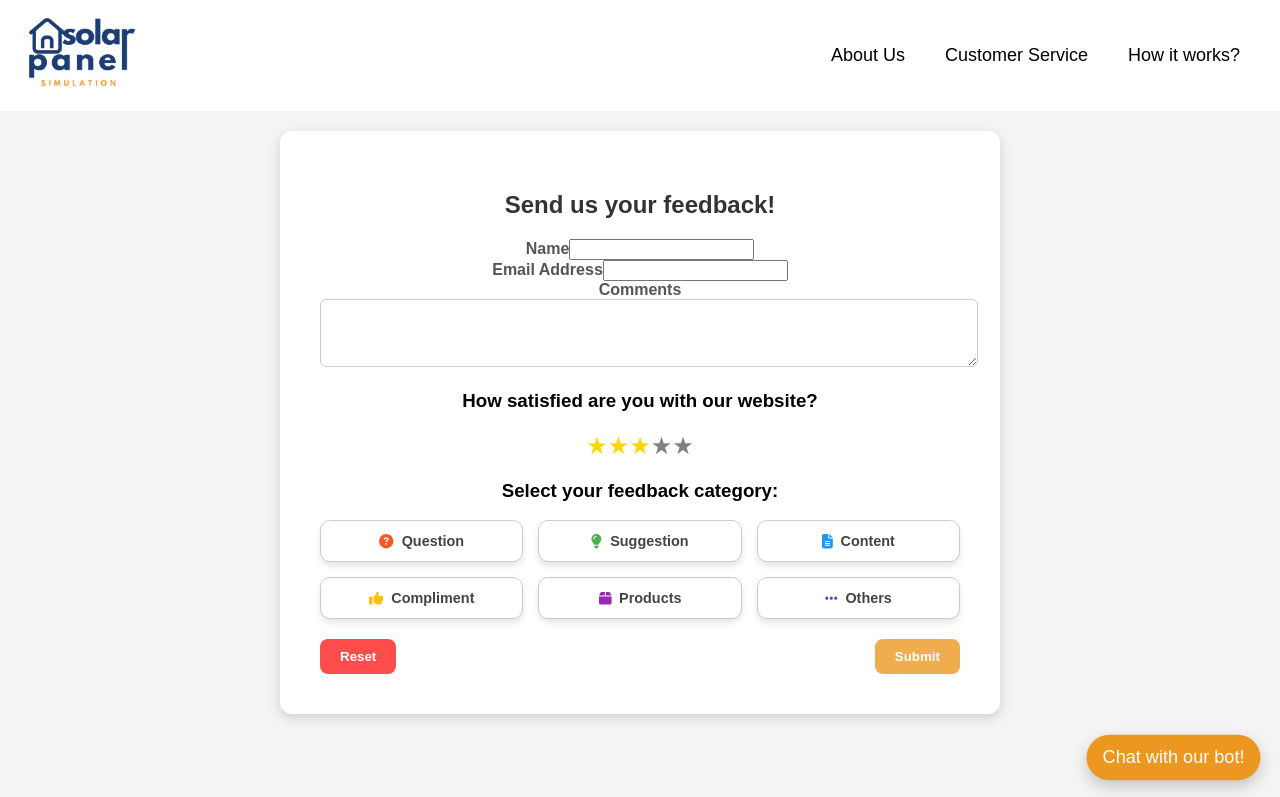
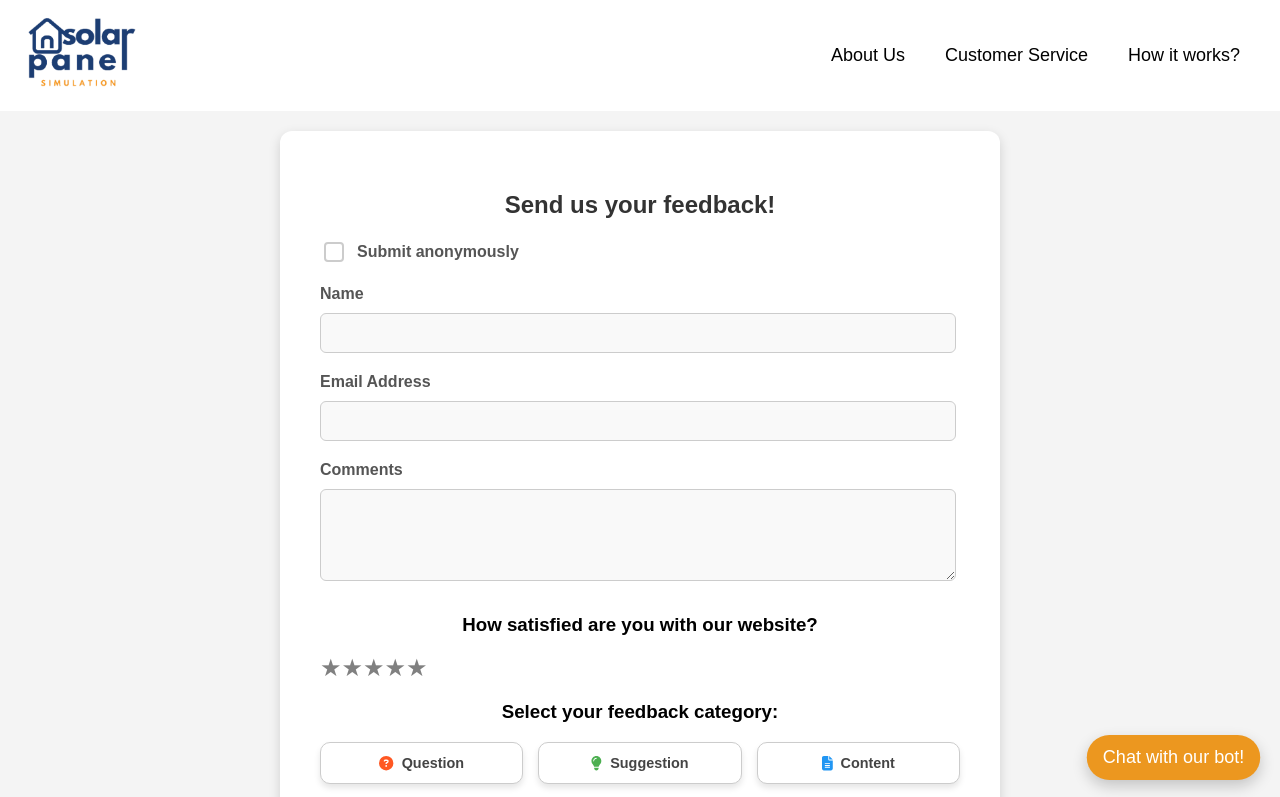
Before and after one commit to isravx0/AfstudeerProject, a React (Create React App) app in the folder project/my-app/: page /feedback in a window 1280 px wide. Shown: the top 797 px of the page. Built offline with nearby package versions, Linux system fonts and the light colour scheme.

Commit message:
Fix: Align anonymous feedback handling between client and server

```diff
--- a/project/my-app/src/components/feedback/FeedbackForm.js
+++ b/project/my-app/src/components/feedback/FeedbackForm.js
@@ -2,16 +2,19 @@ import React, { useState } from 'react';
 import Rating from 'react-rating-stars-component';
 import { FontAwesomeIcon } from '@fortawesome/react-fontawesome';
 import { faQuestionCircle, faLightbulb, faFileAlt, faThumbsUp, faBox, faEllipsisH } from '@fortawesome/free-solid-svg-icons';
-import Swal from 'sweetalert2';
+import Swal from 'sweetalert2'; // Voeg Swal toe voor meldingen
 import './style/FeedbackFormStyle.css';
 
 const FeedbackForm = () => {
-  const [rating, setRating] = useState(3);
+  const [rating, setRating] = useState(0);
   const [name, setName] = useState('');
   const [email, setEmail] = useState('');
   const [comments, setComments] = useState('');
   const [category, setCategory] = useState('');
+  const [anonymous, setAnonymous] = useState(false);
+  const [submitted, setSubmitted] = useState(false);
   const [errors, setErrors] = useState({});
+  const [ratingKey, setRatingKey] = useState(0); // Key to force reset of Rating component
 
   const categories = ['Question', 'Suggestion', 'Content', 'Compliment', 'Products', 'Others'];
 
@@ -36,9 +39,13 @@ const FeedbackForm = () => {
 
   const validateForm = () => {
     const newErrors = {};
+
+    if (!anonymous) {
       if (!name) newErrors.name = "Name is required.";
       if (!email || !/\S+@\S+\.\S+/.test(email)) newErrors.email = "Please enter a valid email address.";
-    if (!comments || comments.length < 10) newErrors.comments = "Comments must be at least 10 characters long.";
+    }
+    if (!comments || comments.length < 10) newErrors.comments = "Comments must be at least 10 characters.";
+
     setErrors(newErrors);
     return Object.keys(newErrors).length === 0;
   };
@@ -47,50 +54,46 @@ const FeedbackForm = () => {
     e.preventDefault();
 
     if (validateForm()) {
+      const feedbackData = {
+        rating,
+        name: anonymous ? null : name,
+        email: anonymous ? null : email,
+        comments,
+        category,
+        anonymous,
+      };
+
       try {
+        // Send feedback data to the server
         const response = await fetch('http://localhost:3000/api/feedback', {
           method: 'POST',
           headers: {
-            'Content-Type': 'application/json'
+            'Content-Type': 'application/json',
           },
-          body: JSON.stringify({
-            rating,
-            name,
-            email,
-            comments,
-            category
-          })
+          body: JSON.stringify(feedbackData),
         });
 
         if (response.ok) {
           Swal.fire({
-            icon: "success",
-            title: "Thank you for your feedback!",
-            text: "Your feedback has been successfully submitted.",
+            icon: 'success',
+            title: 'Thank you for your feedback!',
+            text: 'Your feedback has been successfully submitted.',
             timer: 1500,
             showConfirmButton: false,
-            customClass: {
-              popup: 'swal-small'
-            }
           });
-          setRating(0);
-          setName('');
-          setEmail('');
-          setComments('');
-          setCategory('');
-          setErrors({});
+          resetForm();
         } else {
           Swal.fire({
-            icon: "error",
-            title: "Submission error",
-            text: "Something went wrong. Please try again later."
+            icon: 'error',
+            title: 'Submission Error',
+            text: 'Something went wrong. Please try again later.',
           });
         }
       } catch (error) {
         Swal.fire({
-          icon: "error",
-          title: "Network error",
-          text: "Check your internet connection and try again."
+          icon: 'error',
+          title: 'Network Error',
+          text: 'Check your internet connection and try again.',
         });
       }
     }
@@ -102,7 +105,9 @@ const FeedbackForm = () => {
     setEmail('');
     setComments('');
     setCategory('');
+    setAnonymous(false);
     setErrors({});
+    setRatingKey((prevKey) => prevKey + 1); // Update the key to force reset of the Rating component
   };
 
   return (
@@ -110,7 +115,21 @@ const FeedbackForm = () => {
       <div className="feedback-form-content">
         <h2>Send us your feedback!</h2>
 
+        <div className="anonymous-checkbox-container">
+          <label>
+            <input
+              type="checkbox"
+              checked={anonymous}
+              onChange={(e) => setAnonymous(e.target.checked)}
+            />
+            Submit anonymously
+          </label>
+        </div>
+
+
         <form onSubmit={handleSubmit} noValidate>
+          {!anonymous && (
+            <>
               <div className="form-group">
                 <label>Name</label>
                 <input
@@ -132,6 +151,8 @@ const FeedbackForm = () => {
                 />
                 {errors.email && <p className="error-message">{errors.email}</p>}
               </div>
+            </>
+          )}
 
           <div className="form-group">
             <label>Comments</label>
@@ -144,15 +165,14 @@ const FeedbackForm = () => {
           </div>
 
           <h3>How satisfied are you with our website?</h3>
-          <div className="rating-stars-container">
           <Rating
+            key={ratingKey} // Assign the dynamic key to reset the component
             count={5}
             value={rating}
             onChange={(newRating) => setRating(newRating)}
             size={24}
-              activeColor="#ffd700" // Matching yellow star color
+            activeColor="#ffd700"
           />
-          </div>
 
           <h3>Select your feedback category:</h3>
           <div className="feedback-categories">
@@ -175,14 +195,13 @@ const FeedbackForm = () => {
             <button
               type="button"
               onClick={resetForm}
-              className="reset-button"
+              className='reset-button'
             >
               Reset
             </button>
-
             <button
               type="submit"
-              className="submit-button"
+              className='submit-button'
             >
               Submit
             </button>
--- a/project/my-app/src/components/feedback/style/FeedbackFormStyle.css
+++ b/project/my-app/src/components/feedback/style/FeedbackFormStyle.css
@@ -6,10 +6,11 @@
   border-radius: 12px;
   box-shadow: 0px 4px 12px rgba(0, 0, 0, 0.15);
   background-color: #fff;
+  text-align: left;
 }
 
 
-h2 {
+.feedback-form-container h2 {
   font-size: 1.5rem;
   font-weight: bold;
   color: #333;
@@ -17,12 +18,36 @@ h2 {
   margin-bottom: 20px;
 }
 
+.feedback-form-container h3{
+  text-align: center;
+}
+
+.form-group {
+  margin: 10px 0;
+}
+
 .form-group label {
   font-weight: bold;
   color: #555;
   text-align: left;
+  width: 100%;
 }
 
+.form-group input , .form-group textarea {
+  width: 96%;
+  padding: 10px;
+  margin: 10px 0;
+  border: 1px solid #ccc;
+  border-radius: 6px;
+  font-size: 1em;
+  color: #333;
+  background-color: #f9f9f9;
+  transition: border-color 0.3s, box-shadow 0.3s;
+}
+
+.feedback-form-container textarea{
+  height: 70px;
+}
 
 .feedback-categories {
   display: grid;
@@ -83,6 +108,60 @@ h2 {
   cursor: pointer;
   transition: background-color 0.3s;
 }
+.anonymous-checkbox-container {
+  margin: 20px 0;
+  display: flex;
+  align-items: center;
+  text-align: center;
+  font-size: 1em;
+  font-weight: bold;
+  color: #555;
+}
+
+.anonymous-checkbox-container label {
+  display: flex;
+  align-items: center;
+  text-align: center;
+  cursor: pointer;
+  gap: 10px; /* Spacing between the checkbox and the label text */
+}
+
+.anonymous-checkbox-container input[type="checkbox"] {
+  appearance: none;
+  width: 20px;
+  height: 20px;
+  border: 2px solid #ccc;
+  border-radius: 4px;
+  transition: background-color 0.3s, border-color 0.3s;
+  position: relative;
+}
+
+.anonymous-checkbox-container input[type="checkbox"]:checked {
+  background-color: #007bff;
+  border-color: #007bff;
+}
+
+.anonymous-checkbox-container input[type="checkbox"]:checked::after {
+  content: '';
+  position: absolute;
+  width: 10px;
+  height: 10px;
+  top: 50%;
+  left: 50%;
+  transform: translate(-50%, -50%);
+  background-color: white;
+  border-radius: 2px;
+}
+
+.anonymous-checkbox-container input[type="checkbox"]:focus {
+  outline: none;
+  box-shadow: 0 0 5px rgba(0, 123, 255, 0.5);
+}
+
+.anonymous-checkbox-container label span {
+  font-size: 1em;
+  color: #333;
+}
 
 
 .reset-button {
@@ -126,14 +205,7 @@ h2 {
 }
 
 
-.feedback-form-container textarea {
-  width: 100%;
-  height: 50px;
-  padding: 8px;
-  border-radius: 6px;
-  border: 1px solid #ccc;
-  resize: vertical;
-}
+
 
 
 @media (max-width: 768px) {
```
Also changed, not shown: 1 other file (tests, documents, lock files or other folders). Lines whose indentation alone changed are shown as unchanged.
